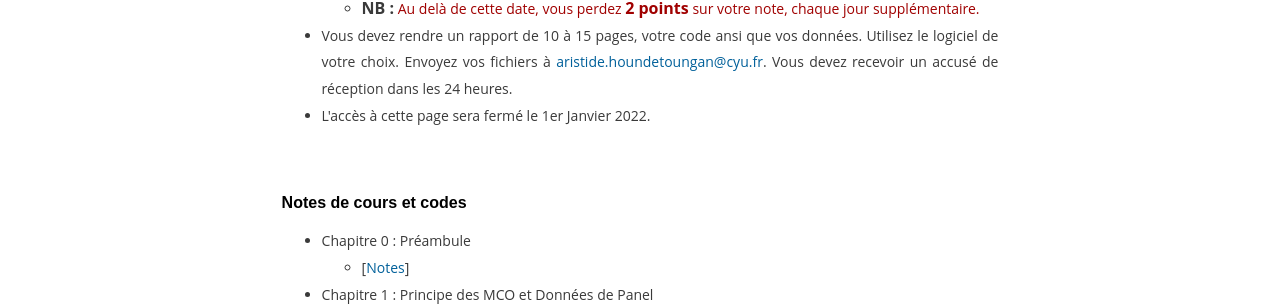
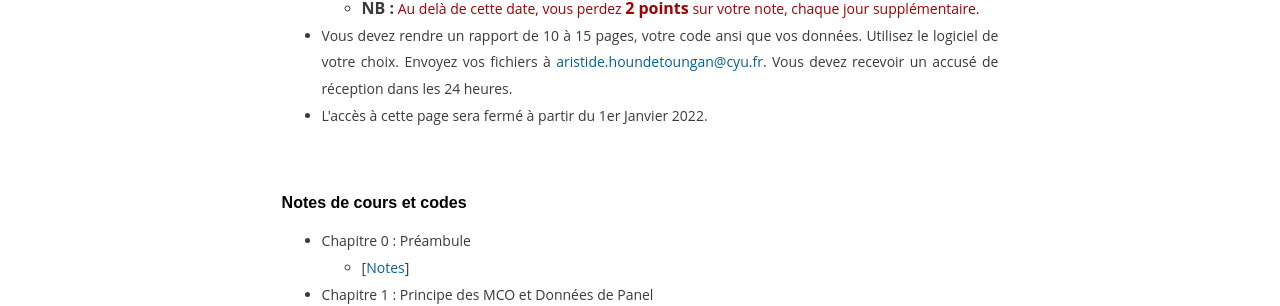
Before and after one commit to ahoundetoungan/ahoundetoungan.github.io, a Jekyll site: the page built from teaching/panel-iv.html, in a window 1280 px wide. Shown: the part 334-640 px from the top of the page. Built offline with Jekyll 4.4.1, drawn with Linux system fonts in a browser that asks for light colours.

Commit message:
teaching

```diff
--- a/teaching/panel-iv.html
+++ b/teaching/panel-iv.html
@@ -20,7 +20,7 @@ $(document).ready(function() {
         <li> <strong>NB :</strong> <span style="color: #a00000">Au delà de cette date, vous perdez <strong>2 points</strong> sur votre note, chaque jour supplémentaire.</span> </li>
       </ul>
       <li> Vous devez rendre un rapport de 10 à 15 pages, votre code ansi que vos données. Utilisez le logiciel de votre choix. Envoyez vos fichiers à <a href="mailto:aristide.houndetoungan@cyu.fr">aristide.houndetoungan@cyu.fr</a>. Vous devez recevoir un accusé de réception dans les 24 heures.</li>
-      <li> L'accès à cette page sera fermé le 1er Janvier 2022.</li>
+      <li> L'accès à cette page sera fermé à partir du 1er Janvier 2022.</li>
     </ul>
     <br/>
     <br/>
```
